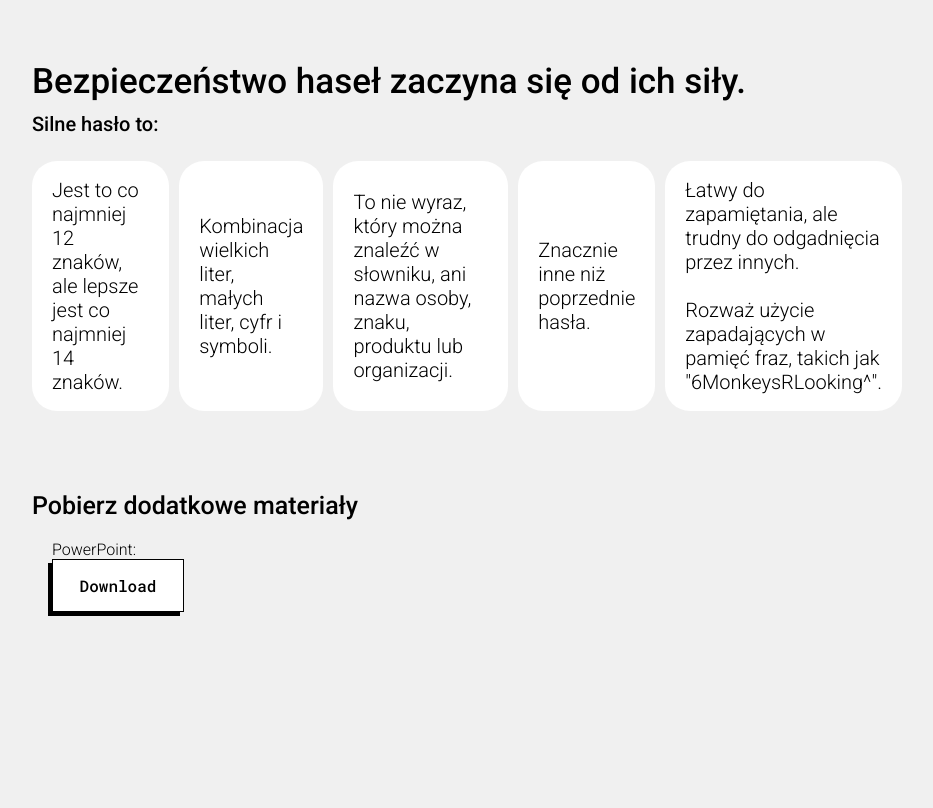
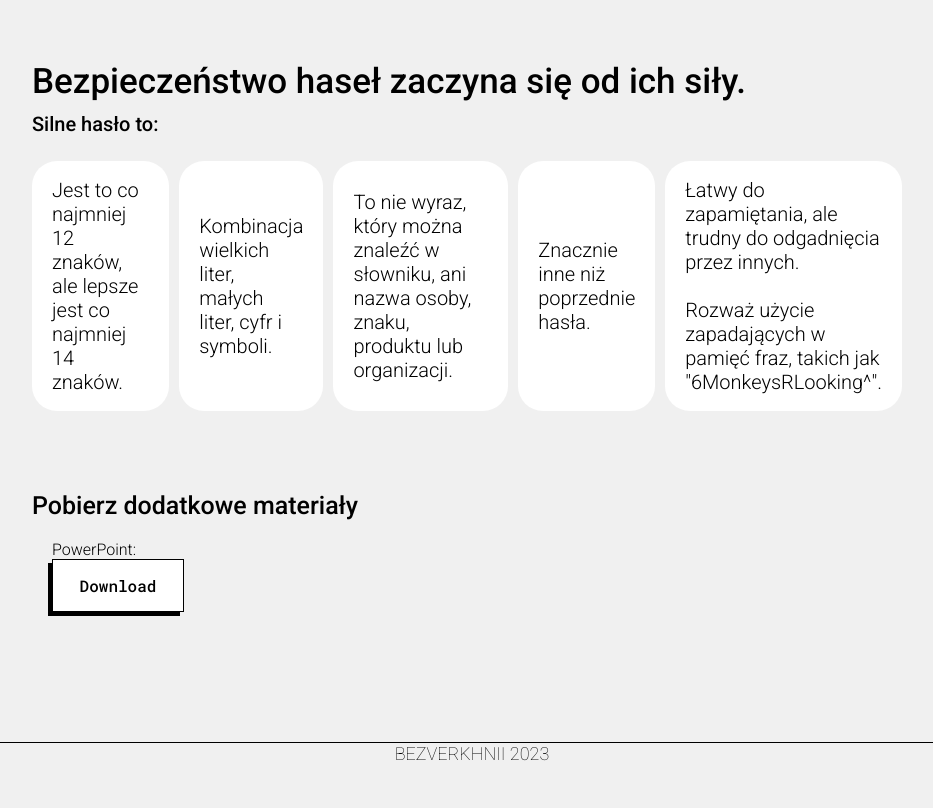
Before and after one commit to shurikoi/chechPassword, a plain HTML site: page index.html in a window 1280 px wide. Shown: the part 1039-1847 px from the top of the page, without its empty margins (168-1101 px from the left). Before the commit the page ends 1781 px from the top, so only its background shows below. Drawn offline with nearby package versions, Linux system fonts and the light colour scheme.

Commit message:
footer added

```diff
--- a/css/style.css
+++ b/css/style.css
@@ -235,3 +235,22 @@ input:focus {
     background-color: rgb(255, 255, 255);
     box-shadow: -4px 4px;
 }
+
+#footer {
+    /* background-color: black; */
+    border-top: 1px solid black;
+    font-size: 18px;
+    z-index: 1000;
+    height: 65px;
+    width: 100%;
+}
+
+.footer-text {
+    display: flex;
+    justify-content: center;
+    align-items: center;
+    font-family: 'Roboto', sans-serif;
+    font-weight: 100;
+    text-align: center;
+    color: #000000;
+}
--- a/index.html
+++ b/index.html
@@ -111,7 +111,8 @@
                     Znacznie inne niż poprzednie hasła.
                 </div>
                 <div class="block">
-                Łatwy do zapamiętania, ale trudny do odgadnięcia przez innych. </br></br>Rozważ użycie zapadających w pamięć fraz, takich jak "6MonkeysRLooking^".
+                    Łatwy do zapamiętania, ale trudny do odgadnięcia przez innych. </br></br>Rozważ użycie zapadających
+                    w pamięć fraz, takich jak "6MonkeysRLooking^".
                 </div>
             </div>
         </div>
@@ -131,6 +132,10 @@
         </div>
 
     </div>
+
+    <div id="footer">
+        <div class="footer-text">BEZVERKHNII 2023</div>
+    </div>
 </body>
 
 <script src="https://unpkg.com/swiper/swiper-bundle.min.js"></script>
```
Lines whose indentation alone changed are shown as unchanged.
